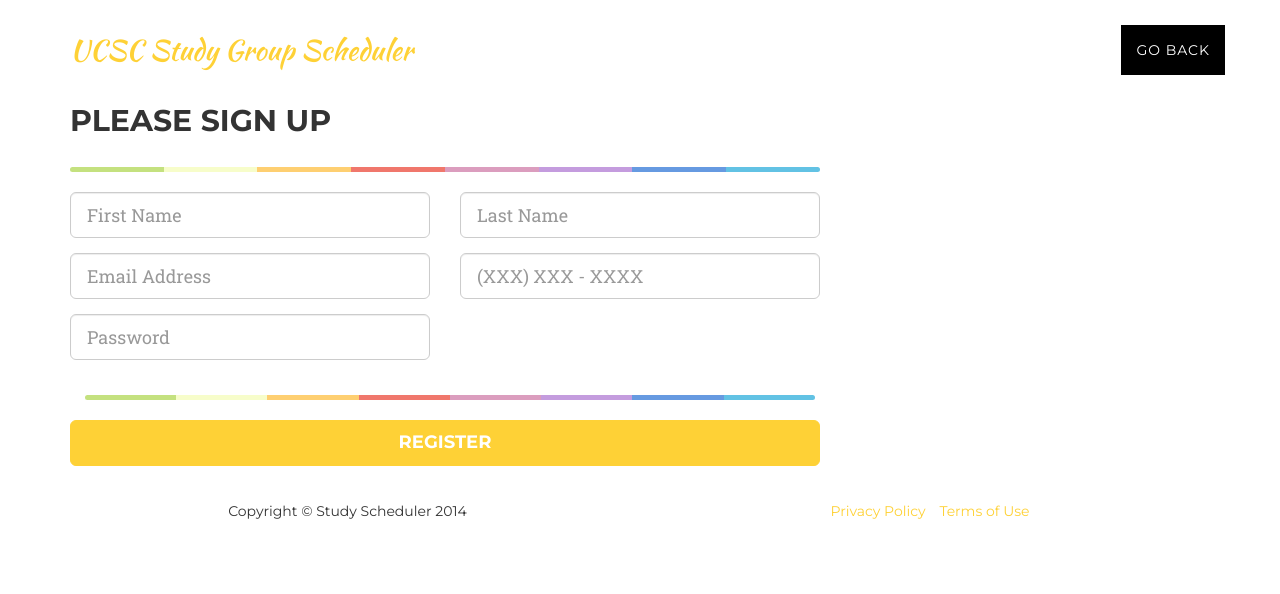
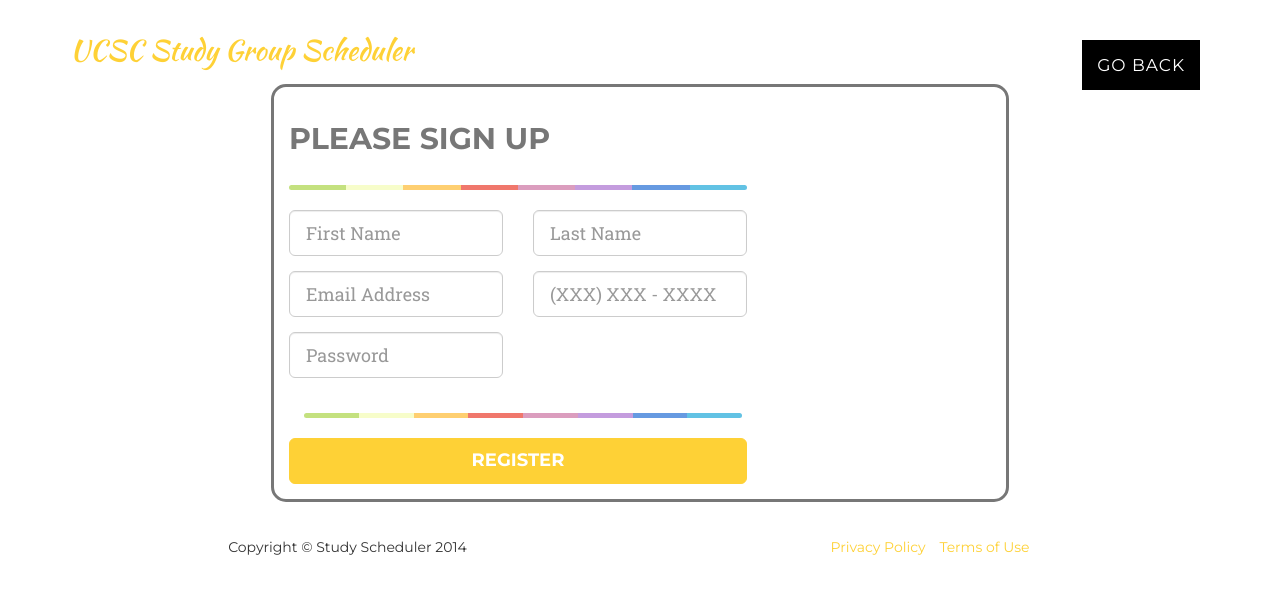
Before and after one commit to JasonAHeron/HACK2015, a Django app: template hack/templates/register.html in a window 1280 px wide. Shown: the top 594 px of the page. Run offline with Django 3.2, Linux system fonts and the light colour scheme; the template is opened without the code that fills it, so the values that code supplies are empty; some libraries are stand-ins or nearby versions; some web fonts are replaced.

Commit message:
working please

```diff
--- a/django_project/static/css/agency.css
+++ b/django_project/static/css/agency.css
@@ -979,6 +979,31 @@ body {
     background-color: #fed136;
 
 }
+.pagelogout {
+    padding: 15px 25px;
+    border-color: #fed136;
+    border-radius: 3px;
+    text-transform: uppercase;
+    color: #000;
+    background-color: #fed136;
+        text-transform: uppercase;
+    font-family: Montserrat,"Helvetica Neue",Helvetica,Arial,sans-serif;
+    font-weight: 400;
+    letter-spacing: 1px;
+
+}
+.goBack {
+    padding: 15px 25px;
+    border-color: black;
+    border-radius: 3px;
+    text-transform: uppercase;
+    font-family: Montserrat,"Helvetica Neue",Helvetica,Arial,sans-serif;
+    font-size: 17px;
+    font-weight: 700;
+    color: #000;
+    //background-color: #fed136;
+
+}
 
 .button1 {
     padding: 5px 10px;
@@ -1027,15 +1052,17 @@ button.edit {
 .schedule td {
 	background:#fed136 ;
 	width: 10em;
-    border-bottom:2pt solid black;
+    height: .5em;
+    //font-size: 0.1px;
+    border-bottom:1pt solid black;
     border-left:2pt solid black;
     border-right:2pt solid black;
-    border-top:2pt solid black;
+   //border-top:2pt solid black;
+   //padding-bottom:50px;
 
 }
-.schedule th {
+.schedule th{
     text-align:center;
-
 }
 .schedule td.highlighted {
 	background: #610B0B;
@@ -1043,7 +1070,20 @@ button.edit {
 .schedule td.selected, .schedule td:hover {
 	background: black;
 }
-
+.schedule tr:first-child th {
+    border-bottom:1pt solid black;f
+}
+.schedule tr:first-child th:first-child {
+    border-bottom:none;
+}
+.schedule th:first-child {
+    font-size: .8em;
+}
+.schedule th:first-child span:first-child {
+    position: relative;
+    bottom: 20px;
+    padding-top:8px;
+}
 .container1{
     padding-top:10px;
     padding-bottom:10px;
@@ -1055,6 +1095,20 @@ button.edit {
     border-width: 3px;
     border-radius: 15px;
     //padding: 5px 5px 5px 5px;
+    vertical-align:center;
+}
+.container2{
+    padding-top:10px;
+    padding-bottom:10px;
+    //margin-right:60px;
+    //margin-left:60px;
+    margin:0 auto;
+    color: #777;
+    border-color: #black;
+    border-style: solid;
+    border-width: 3px;
+    border-radius: 15px;
+    padding: 15px 15px 15px 15px;
     vertical-align:center;
 }
 .scheduledSessionTable{
--- a/hack/templates/register.html
+++ b/hack/templates/register.html
@@ -26,8 +26,8 @@
 
     <style>
     p {
-    border: 5px solid red;
-    border-radius: 25px;
+    //border: 5px solid red;
+    //border-radius: 25px;
     }
     </style>
     </head>
@@ -70,7 +70,7 @@
             </form>
                     </li>
             {% else %}
-            <li>
+            <li class="goBack">
                <a href="/">GO BACK</a>
             </li>
             {% endif %}
@@ -80,7 +80,7 @@
     </nav>
 
         {% if registered %}
-        <strong>thank you for registering!</strong>
+        <strong>Thank you for registering!</strong>
         <a href="/">Return to the homepage.</a><br />
         {% else %}
 
@@ -100,8 +100,8 @@
                  (<p>) element. This ensures each element appears on a new line,
                  making everything look neater. -->
 
-            <div class="container" style="padding-top: 6em;">
-
+            <div class="container" style="width:60%;padding-top: 6em;">
+            <div class="container2">
             <h2>Please Sign Up</h2>
             <div class="row">
                 <div class="col-xs-8">
@@ -121,6 +121,7 @@
                     </div>
                 </div>
             </div>
+
 
             <div class="row">
                 <div class="col-xs-4">
@@ -149,6 +150,7 @@
             <div class="row">
                 <div class="col-xs-8"><input type="submit" value="Register" class="btn btn-primary btn-block btn-lg" tabindex="7"></div>
             </div>
+        </div>
         </form>
     </div>
 </div>
@@ -162,7 +164,8 @@
         <div class="intro-lead-in1">Privacy Policy</div>
     <div class="termsOfUseTexts">
         <p>
-           Phone numbers and emails will not be shared with anyone.
+           Phone numbers will not be shared with anyone.  Emails will be shared for study session locations that are on or off campus
+           so that students can establish a meeting location.
        </p>
     </div>
     </div>
```
Also changed, not shown: django_project/urls.py (deleted, +0 -19 lines), hack/templates/index.html (+14 -7 lines), django_project/static/js/schedule.js (line endings or trailing spaces), 1 other file.
